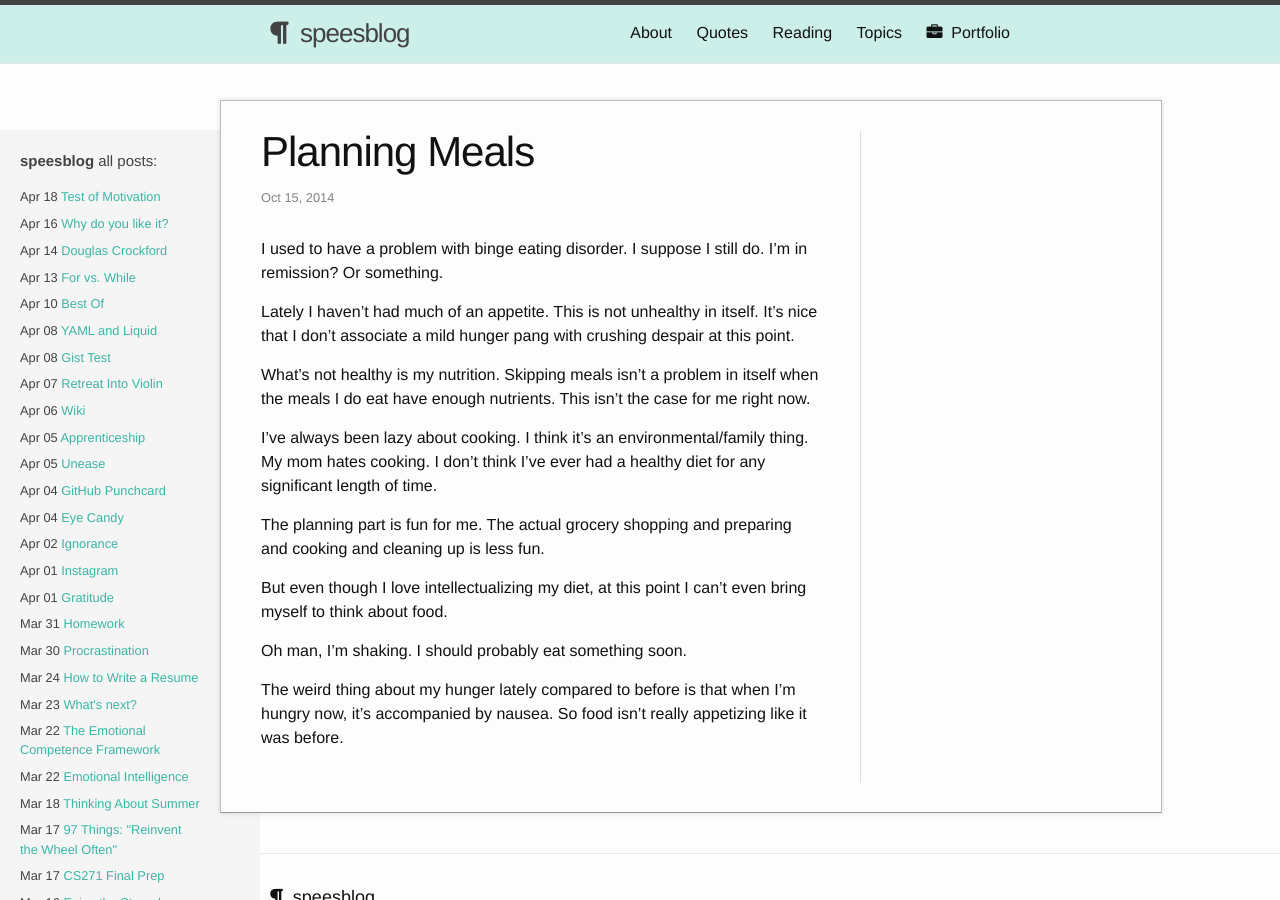
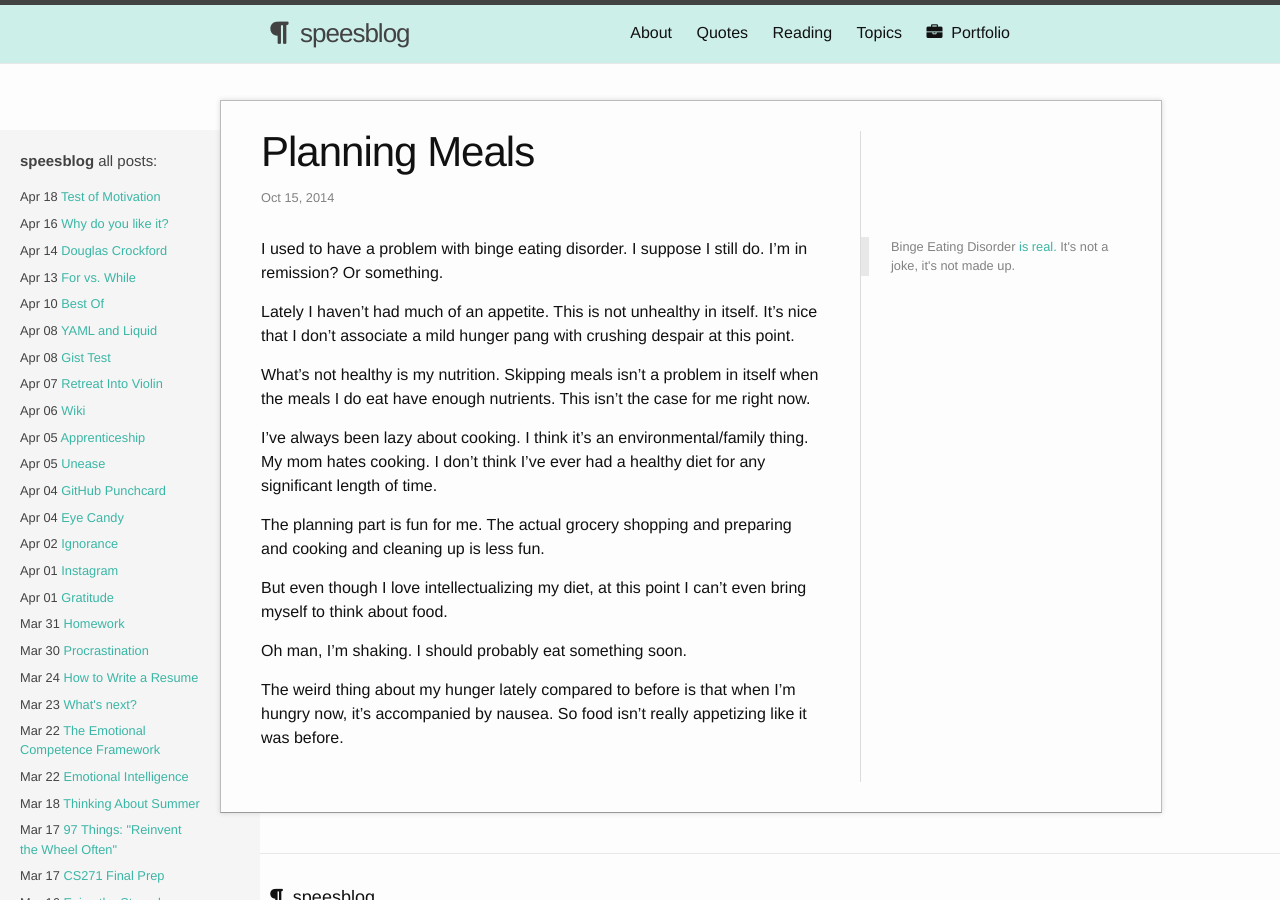
Before and after one commit to shelbyspees/speesblog, a Jekyll site: the page built from _posts/2014-10-15-planning-meals.md, in a window 1280 px wide and 900 px high. Built offline with Jekyll 4.4.1, drawn with Linux system fonts in a browser that asks for light colours; nearby versions of some CDN libraries.

Commit message:
Update post

```diff
--- a/_posts/2014-10-15-planning-meals.md
+++ b/_posts/2014-10-15-planning-meals.md
@@ -3,6 +3,8 @@ layout: post
 title: Planning Meals
 category:
 ---
+<aside><p>Binge Eating Disorder <a href="http://www.bingeeatingdisorder.com/?mid=B000081&utm_medium=vanity&utm_source=vanity&utm_campaign=2015_ub_dtc_beddsecon_bed_t&utm_content=ub_bingeeatingdisorderisrealcom_vanity__aq&utm_term=billboard">is real.</a> It's not a joke, it's not made up.</p></aside>
+
 I used to have a problem with binge eating disorder. I suppose I still do. I'm in remission? Or something.
 
 Lately I haven't had much of an appetite. This is not unhealthy in itself. It's nice that I don't associate a mild hunger pang with crushing despair at this point.
```
